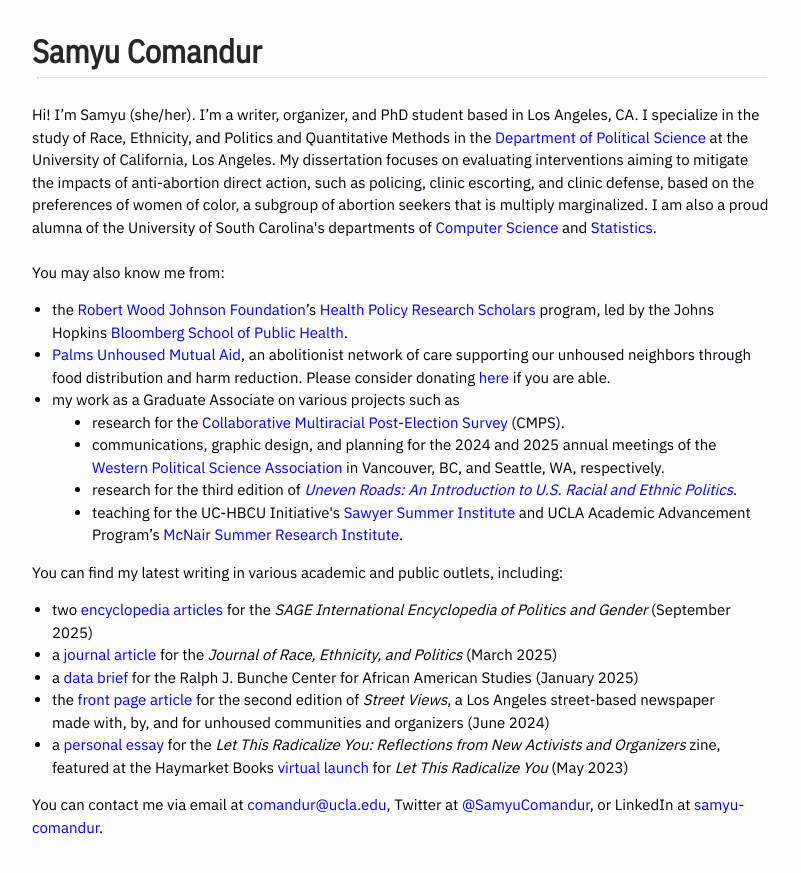
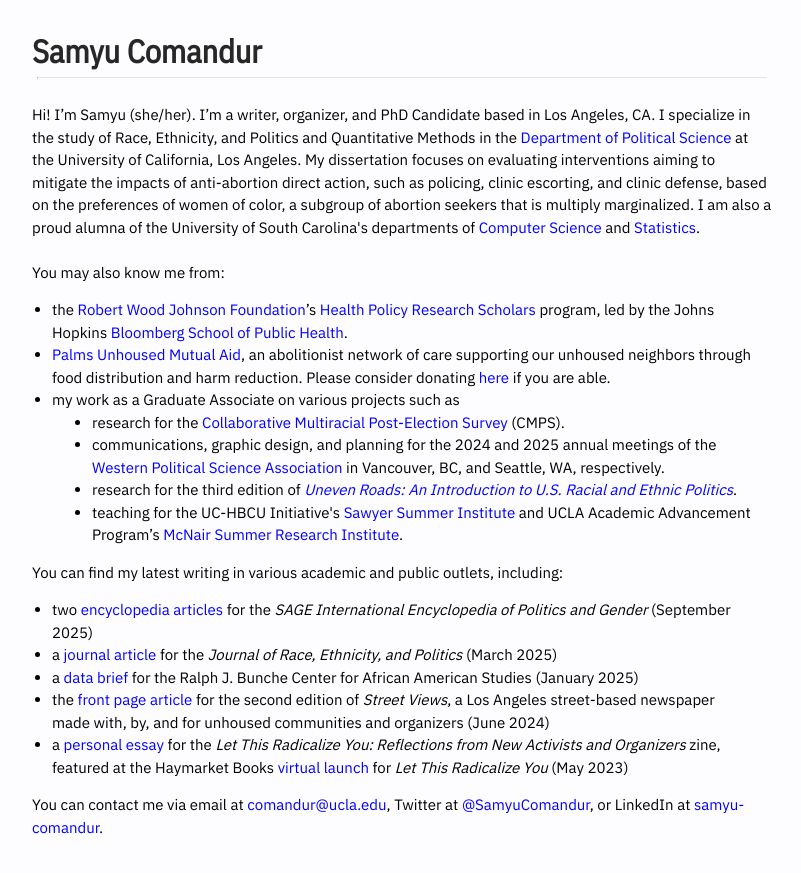
Before and after one commit to samyuc/samyuc.github.io, a Jekyll site: the page built from index.html, in a window 1280 px wide. Shown: the top 873 px of the page, without its empty margins (238-1039 px from the left). Built offline with Jekyll 4.4.1, drawn with Linux system fonts in a browser that asks for light colours.

Commit message:
candidate

```diff
--- a/index.html
+++ b/index.html
@@ -2,7 +2,7 @@
 layout: default
 ---
 
-Hi! I’m Samyu (she/her). I’m a writer, organizer, and PhD student based in Los Angeles, CA. I specialize in the study of Race, Ethnicity, and Politics and Quantitative Methods in the <a href="https://polisci.ucla.edu/person/samyu-comandur/">Department of Political Science</a> at the University of California, Los Angeles. My dissertation focuses on evaluating interventions aiming to mitigate the impacts of anti-abortion direct action, such as policing, clinic escorting, and clinic defense, based on the preferences of women of color, a subgroup of abortion seekers that is multiply marginalized. I am also a proud alumna of the University of South Carolina's departments of <a href="https://sc.edu/study/colleges_schools/engineering_and_computing/departments/computer_science_and_engineering/index.php">Computer Science</a> and <a href=https://sc.edu/study/colleges_schools/artsandsciences/statistics/>Statistics</a>.
+Hi! I’m Samyu (she/her). I’m a writer, organizer, and PhD Candidate based in Los Angeles, CA. I specialize in the study of Race, Ethnicity, and Politics and Quantitative Methods in the <a href="https://polisci.ucla.edu/person/samyu-comandur/">Department of Political Science</a> at the University of California, Los Angeles. My dissertation focuses on evaluating interventions aiming to mitigate the impacts of anti-abortion direct action, such as policing, clinic escorting, and clinic defense, based on the preferences of women of color, a subgroup of abortion seekers that is multiply marginalized. I am also a proud alumna of the University of South Carolina's departments of <a href="https://sc.edu/study/colleges_schools/engineering_and_computing/departments/computer_science_and_engineering/index.php">Computer Science</a> and <a href=https://sc.edu/study/colleges_schools/artsandsciences/statistics/>Statistics</a>.
 
 <br><br>You may also know me from:
 <ul><dl><dt>
```
